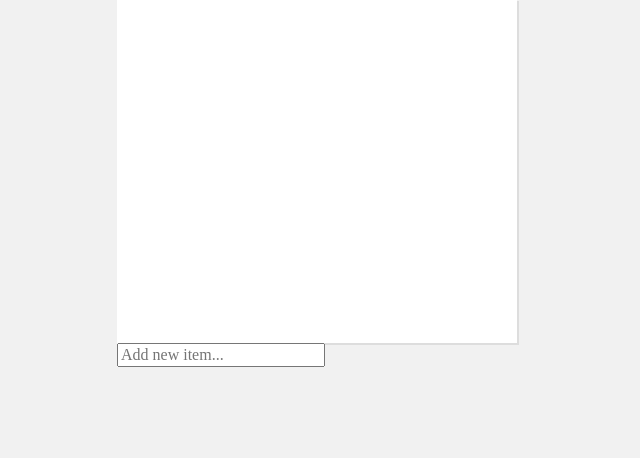
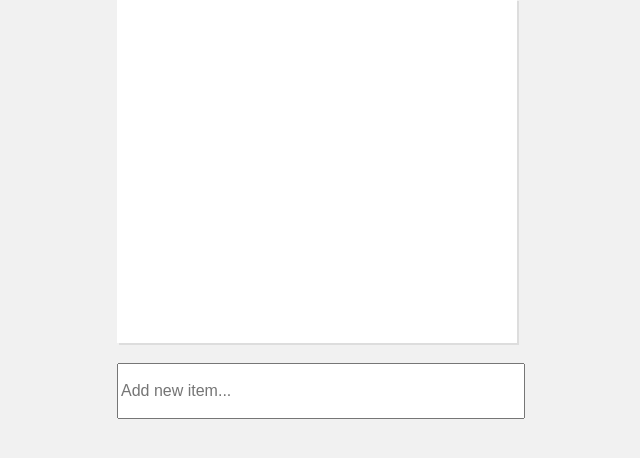
Before and after one commit to DimitriNoochLa-Or/ToDo-List, a PHP site: page / in a window 1280 px wide. Shown: the part 161-619 px from the top of the page, without its empty margins (323-963 px from the left). Run offline with PHP 8.4, Linux system fonts and the light colour scheme; data that the repository does not hold is empty.

Commit message:
finished video 19

```diff
--- a/css/main.css
+++ b/css/main.css
@@ -20,3 +20,8 @@ body{
 	margin-top: 40%;
 	padding: 22px 6%;
 }
+.tasklength{
+	margin-top: 20px;
+	width: 100%;
+	height:	50px ;
+}
--- a/includes/delete-task.php
+++ b/includes/delete-task.php
@@ -4,7 +4,7 @@ require('connect.php');
 $mysqli = new mysqli('localhost' , 'root' , 'root' , 'todo');
 
 if ($result = $mysqli->query("DELETE FROM tasks WHERE id='task_id'")) {
-	# code...
+
 }
 
 ?>
--- a/index.php
+++ b/index.php
@@ -3,8 +3,7 @@
 <head>
 		<title> Simple To-Do List </title>
 		<link rel="stylesheet" type="text/css" href="css/main.css">
-		<link rel="stylesheet" type="text/css" href="css/normalize.css">
-		<link rel="stylesheet" type="text/css" href="css/reset.css">
+
 
 
 </head>
@@ -36,7 +35,7 @@
 			 		</ul>
 			</div>
 		<form class="add-new-task" autocomplete="off">
-			<input type="text" name="new-task" placeholder="Add new item..."/>
+			<input class="tasklength" type="text" name="new-task" placeholder="Add new item..."/>
 		</form>
 		</div>
 </body>
@@ -53,7 +52,7 @@
 				if (new_task != ''){
 					$.post('includes/add-task.php', {task: new_task}, function(data) {
 						$('add-new-task input[name=new-task]').val();
-							$(data).appendTo('task-list ul').hide().fadein();
+							$(data).appendTo('.task-list ul').hide().fadein();
 					});
 				}
 				return false;
```
